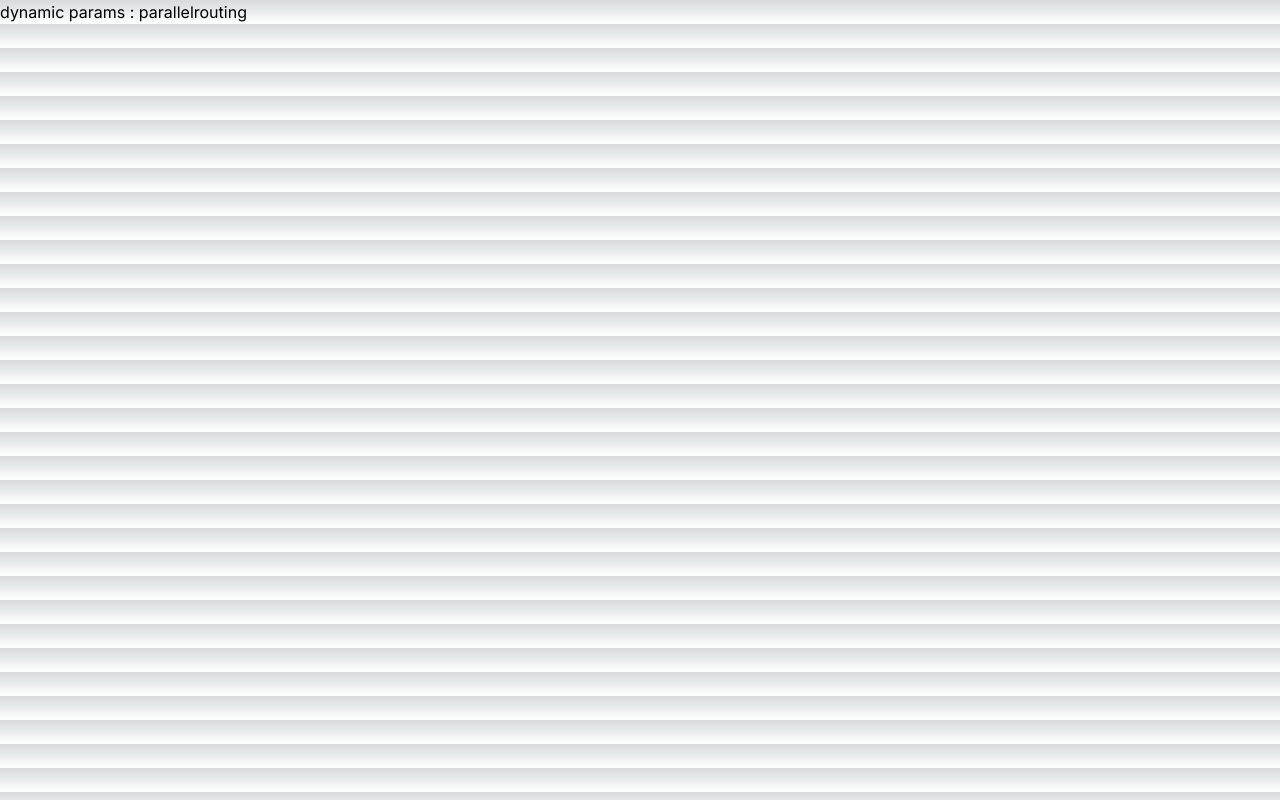
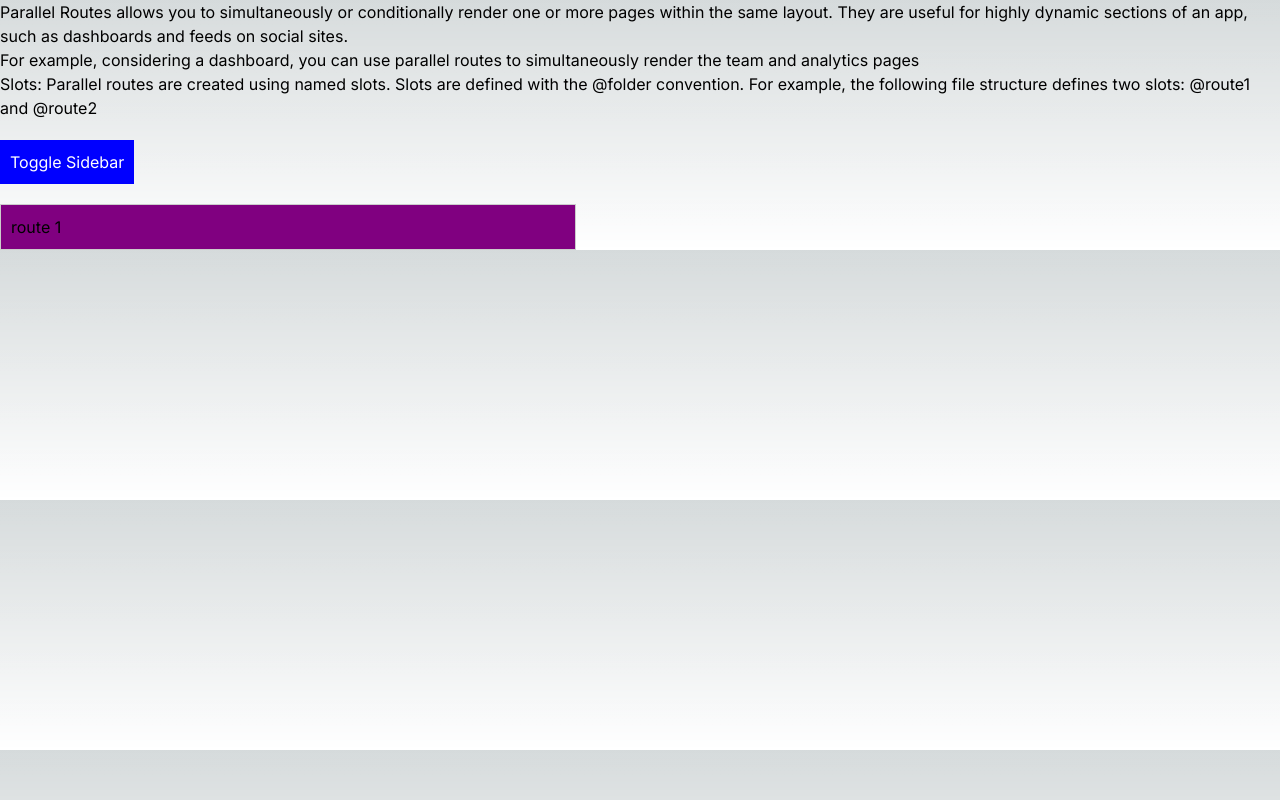
Before and after one commit to Aryainguz/nextjs-pro, a Next.js app: page /parallelrouting in a window 1280 px wide. Built offline with nearby package versions, Linux system fonts and the light colour scheme.

Commit message:
feat: Add parallel routing for route 1 and route 2 pages

```diff
--- a/app/layout.tsx
+++ b/app/layout.tsx
@@ -5,7 +5,7 @@ import "./globals.css";
 const inter = Inter({ subsets: ["latin"] });
 
 export const metadata: Metadata = {
-  title: "utopia server",
+  title: "nextjs-Pro",
   description: "Generated by create next app",
 };
 
--- /dev/null
+++ b/app/parallelrouting/@route1/page.tsx
@@ -0,0 +1,9 @@
+import React from 'react'
+
+const page = () => {
+  return (
+    <div>route 1</div>
+  )
+}
+
+export default page
--- /dev/null
+++ b/app/parallelrouting/@route2/page.tsx
@@ -0,0 +1,9 @@
+import React from 'react'
+
+const page = () => {
+  return (
+    <div>route 2</div>
+  )
+}
+
+export default page
--- /dev/null
+++ b/app/parallelrouting/layout.tsx
@@ -0,0 +1,28 @@
+"use client"
+import React from 'react'
+
+const Layout = ({children,route1,route2}:any) => {
+  const [isSideBar,setIsSideBar] = React.useState(true)
+  const toggle = () => {
+    setIsSideBar(!isSideBar)
+  }
+  return (
+    <>
+   {children}
+   <button style={{marginTop:'20px',padding:'10px',backgroundColor:'blue',color:'white',border:'none'}}
+   onClick={toggle}
+   >Toggle Sidebar</button>
+   <div style={{display:'flex',justifyContent:'space-between',marginTop:'20px'}}>
+   { isSideBar ?
+      <div style={{width:'45%',border:'1px solid #ccc',padding:'10px',backgroundColor:"purple"}}>
+         {route1}
+      </div> :
+      <div style={{width:'45%',border:'1px solid #ccc',padding:'10px',backgroundColor:"green"}}>
+         {route2}
+    </div>}
+      </div>
+   </>
+  )
+}
+
+export default Layout
--- /dev/null
+++ b/app/parallelrouting/page.tsx
@@ -0,0 +1,18 @@
+import React from 'react'
+
+const page = () => {
+  return (
+    <div>Parallel Routes allows you to simultaneously or conditionally render one or more pages within the same layout. They are useful for highly dynamic sections of an app, such as dashboards and feeds on social sites.
+<br />
+    For example, considering a dashboard, you can use parallel routes to simultaneously render the team and analytics pages
+    <br />
+    <div>
+    Slots:
+    Parallel routes are created using named slots. Slots are defined with the @folder convention. For example, the following file structure defines two slots: @route1 and @route2
+    </div>
+    </div>
+
+  )
+}
+
+export default page
```
